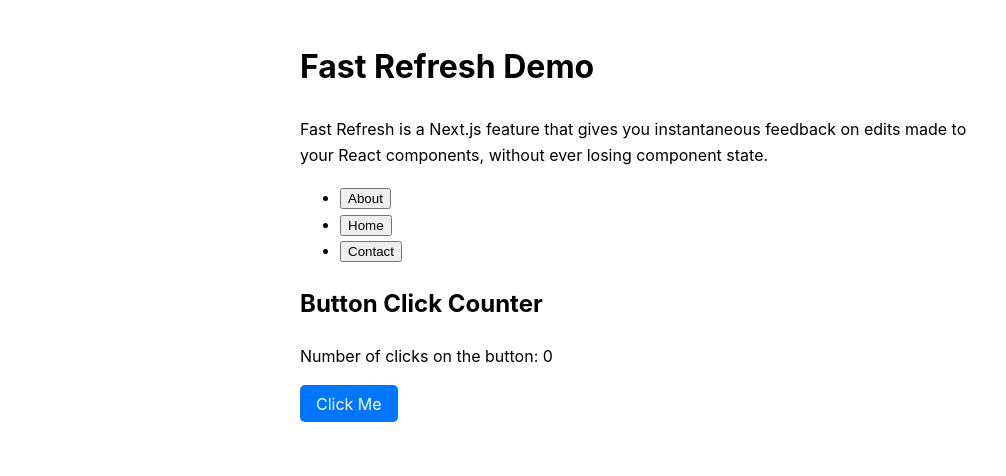
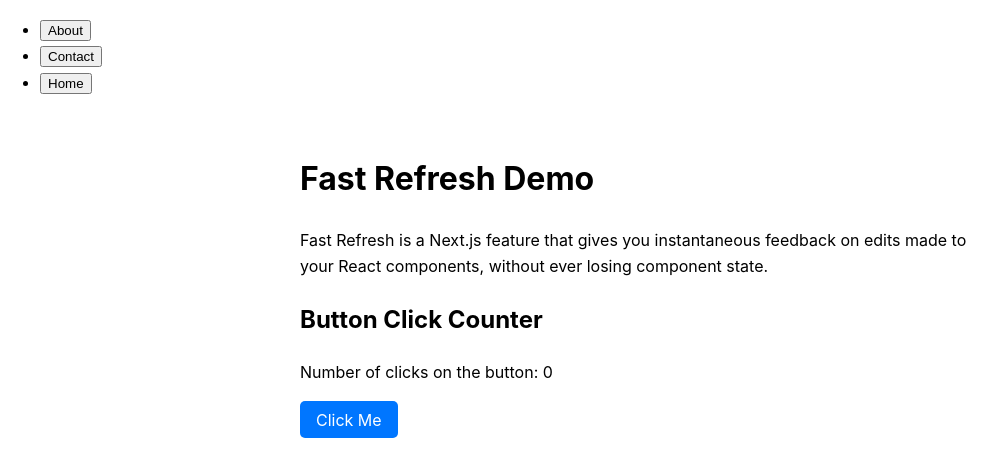
Before and after one commit to IbrahimUsmani118/SwiftUI-OpenSource, a Next.js app: page / in a window 1280 px wide. Shown: the top 476 px of the page, without its empty margins (0-1006 px from the left). Built offline with nearby package versions, Linux system fonts and the light colour scheme.

Commit message:
3 Buttons on the side and top

```diff
--- a/pages/_app.js
+++ b/pages/_app.js
@@ -1,5 +1,25 @@
 import '../global.css'
+import { useRouter } from 'next/router';
 
-export default function MyApp({ Component, pageProps }) {
-  return <Component {...pageProps} />
+function MyApp({ Component, pageProps }) {
+  const router = useRouter();
+
+  const handleNavigation = (route) => {
+    router.push(route);
+  };
+
+  return (
+    <div>
+      <nav>
+        <ul>
+          <li><button onClick={() => handleNavigation('/about')}>About</button></li>
+          <li><button onClick={() => handleNavigation('/contact')}>Contact</button></li>
+          <li><button onClick={() => handleNavigation('/')}>Home</button></li>
+        </ul>
+      </nav>
+      <Component {...pageProps} />
+    </div>
+  );
 }
+
+export default MyApp;
--- a/pages/index.js
+++ b/pages/index.js
@@ -22,13 +22,6 @@
             state.
           </p>
         </header>
-        <nav className={styles.nav}>
-          <ul className={styles.navList}>
-            <li className={styles.navList}><button onClick={() => {}}>About</button></li>
-            <li className={styles.navList}><button onClick={() => {}}>Home</button></li>
-            <li className={styles.navList}><button onClick={() => {}}>Contact</button></li>
-          </ul>
-        </nav>
         <section className={styles.section}>
           <div className={styles.feature}>
             <h2 className={styles.featureTitle}>Button Click Counter</h2>
```
